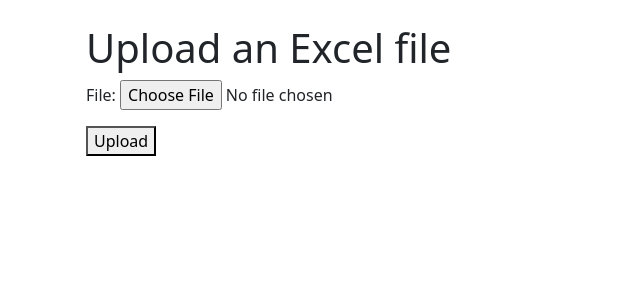
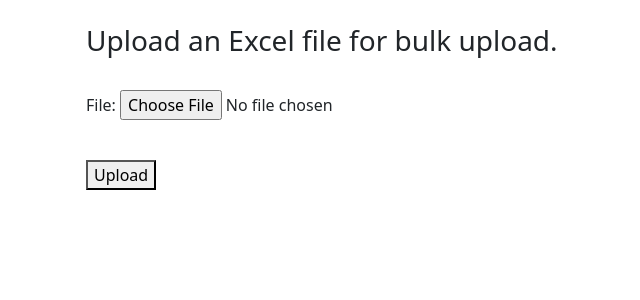
Before and after one commit to khan022/Django-CRUD-demo, a Django app: page /upload/ in a window 1280 px wide. Shown: the part 56-356 px from the top of the page, without its empty margins (275-915 px from the left). Run offline with Django 4.2, Linux system fonts and the light colour scheme.

Commit message:
fixing bulk upload page.

```diff
--- a/crudapp/settings.py
+++ b/crudapp/settings.py
@@ -25,7 +25,9 @@ INSTALLED_APPS = [
     "django.contrib.sessions",
     "django.contrib.messages",
     "django.contrib.staticfiles",
+    "import_export",
     "crudwebsite",
+
 ]
 
 MIDDLEWARE = [
@@ -92,7 +94,7 @@ AUTH_PASSWORD_VALIDATORS = [
 
 LANGUAGE_CODE = "en-us"
 
-TIME_ZONE = "UTC"
+TIME_ZONE = "BD"
 
 USE_I18N = True
 
--- /dev/null
+++ b/crudwebsite/resources.py
@@ -0,0 +1,2 @@
+from import_export import resources
+from .models import Record
--- a/crudwebsite/templates/upload_record.html
+++ b/crudwebsite/templates/upload_record.html
@@ -4,12 +4,17 @@
 
 <div class="col-md-6 offset-md-3">
 
-    <h1>Upload an Excel file</h1>
+    <h3>Upload an Excel file for bulk upload.</h3>
+
+    </br>
     <form method="post" enctype="multipart/form-data">
+
         {% csrf_token %}
         {{ form.as_p }}
+
+    </br>
     <button type="submit">Upload</button>
-  </form>
+    </form>
 
 </div>
 
```
Also changed, not shown: crudwebsite/templates/add_record.html (+18 -0 lines).
